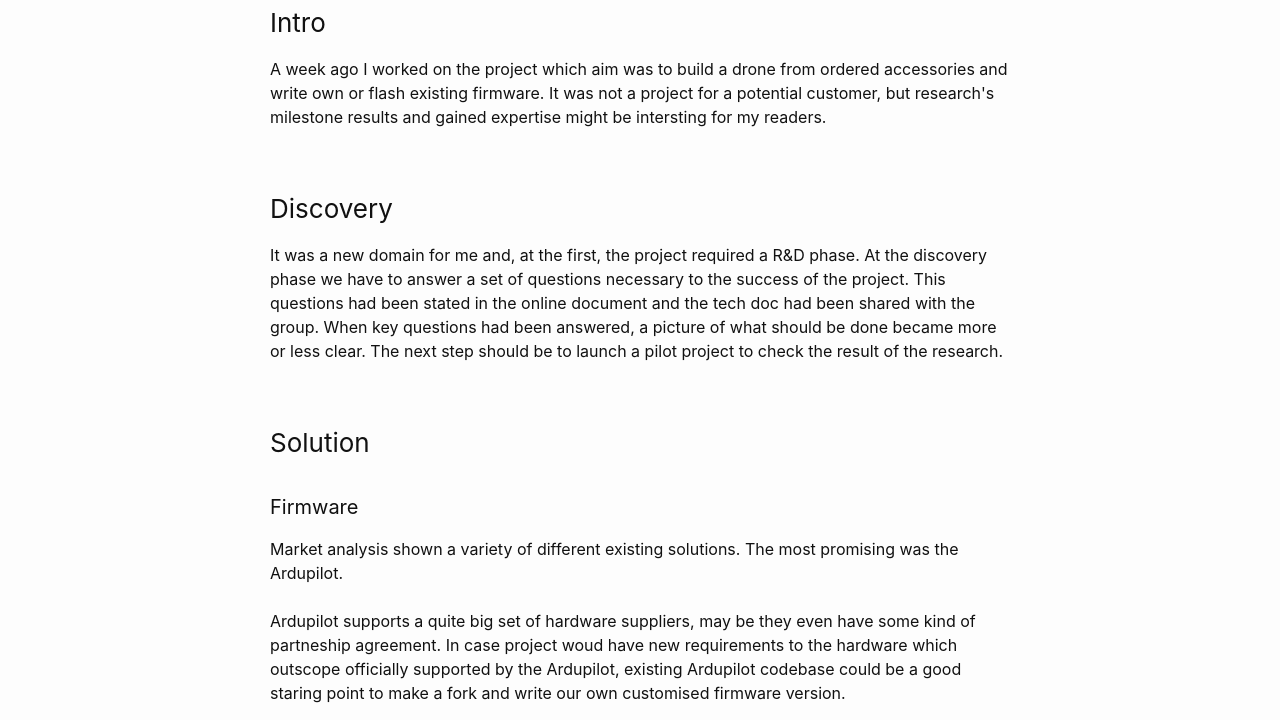
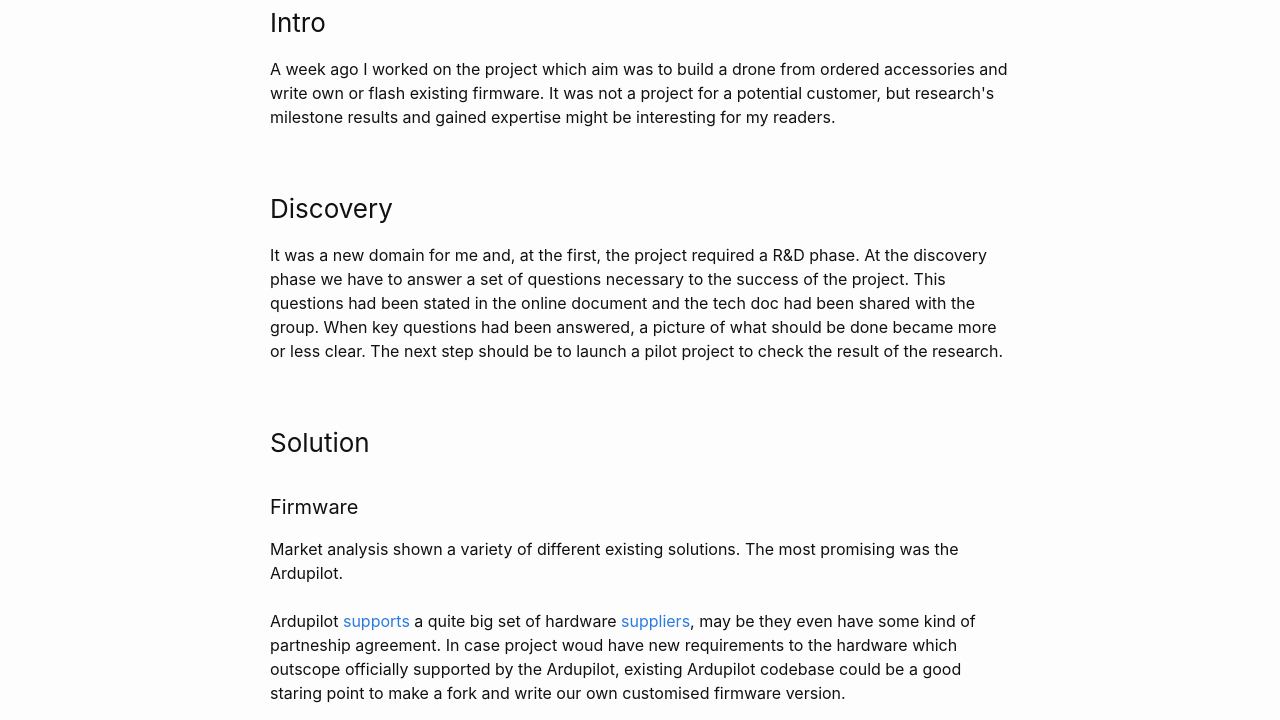
Before and after one commit to Gelassen/dkazakov.github.io, a Jekyll site: the page built from _posts/2023-03-19-case-study-flying-drone-diy.html, in a window 1280 px wide. Shown: the part 233-953 px from the top of the page. Built offline with Jekyll 4.4.1, drawn with Linux system fonts in a browser that asks for light colours.

Commit message:
Add extra links for the last publication

```diff
--- a/_posts/2023-03-19-case-study-flying-drone-diy.html
+++ b/_posts/2023-03-19-case-study-flying-drone-diy.html
@@ -20,7 +20,7 @@ modified_time: '2023-03-19'
             A week ago I worked on the project which aim was to build a drone from ordered
             accessories and write own or flash existing firmware. It was not a project
             for a potential customer, but research's milestone results and gained expertise
-            might be intersting for my readers.
+            might be interesting for my readers.
         </p>
 
         <h3>Discovery</h3>
@@ -38,7 +38,8 @@ modified_time: '2023-03-19'
             Market analysis shown a variety of different existing solutions. The most
             promising was the Ardupilot. <br> <br>
 
-            Ardupilot supports a quite big set of hardware suppliers, may be they even have
+            Ardupilot <a href="https://firmware.ardupilot.org/Copter/stable/">supports</a>
+            a quite big set of hardware <a href="https://ardupilot.org/copter/docs/common-autopilots.html#common-autopilots">suppliers</a>, may be they even have
             some kind of partneship agreement. In case project woud have new requirements
             to the hardware which outscope officially supported by the Ardupilot,
             existing Ardupilot codebase could be a good staring point to make a fork and
```
